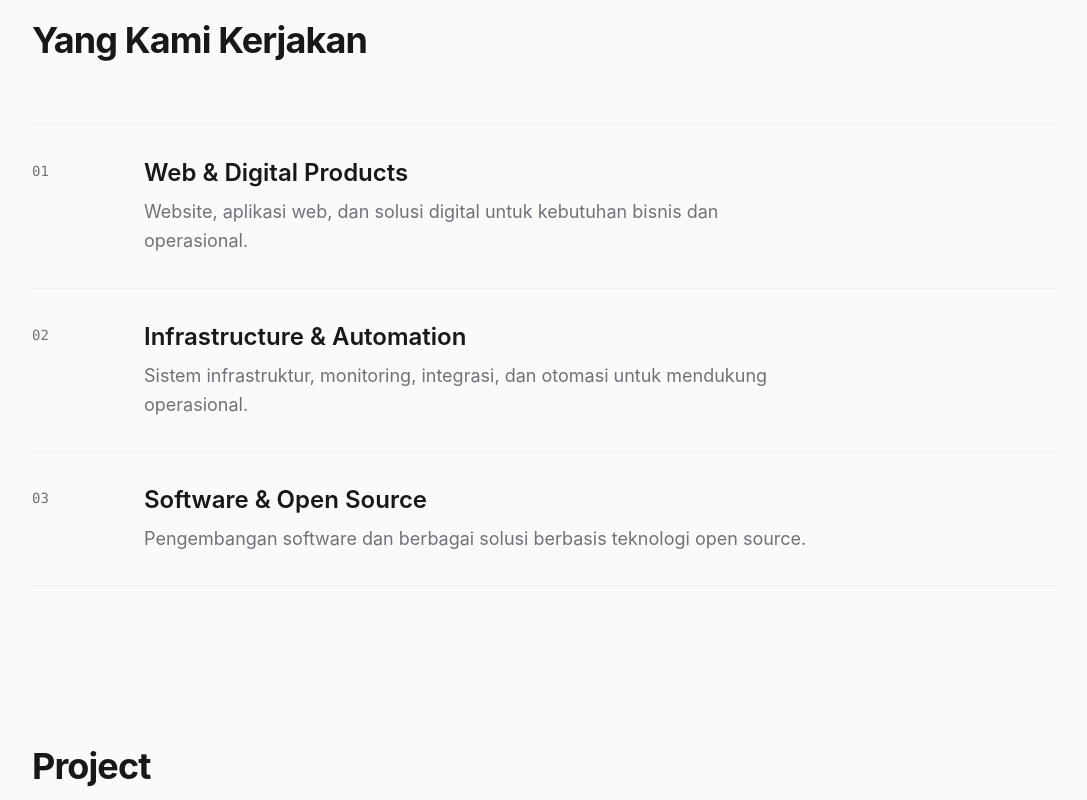
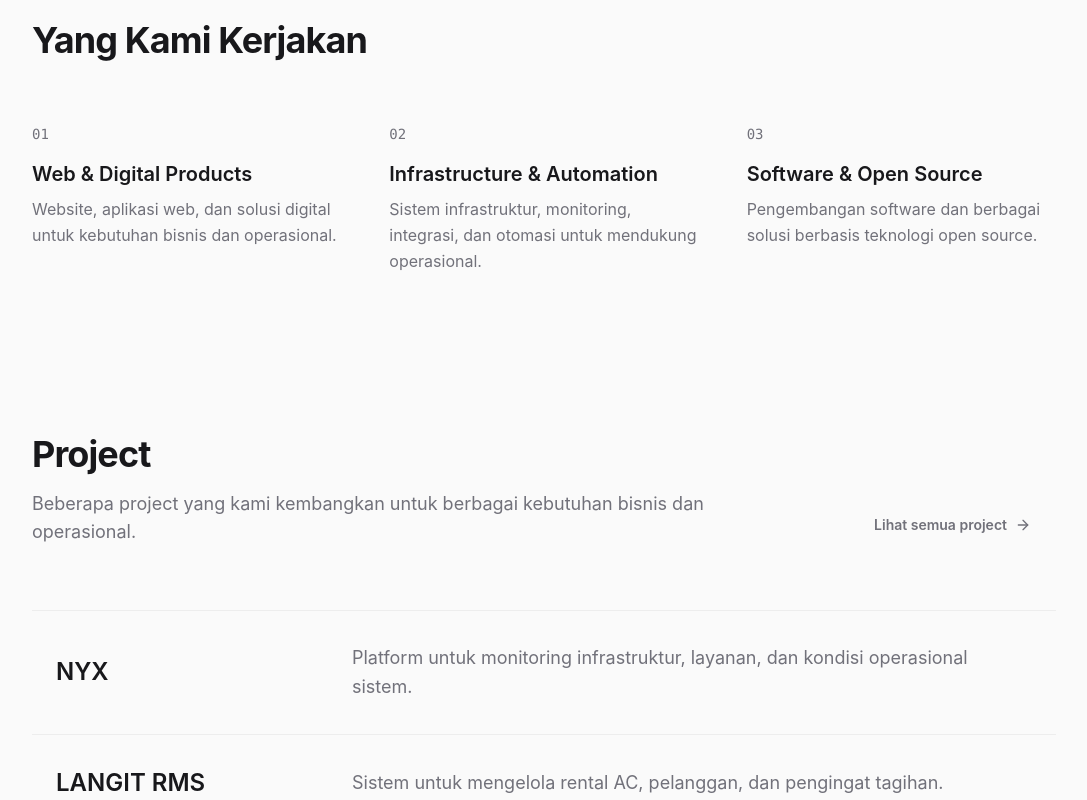
Before and after one commit to trisfproject/trisfproject.github.io, a React (Vite) app: page / in a window 1280 px wide. Shown: the part 860-1660 px from the top of the page, without its empty margins (96-1183 px from the left). Built offline with nearby package versions, Linux system fonts and the light colour scheme.

Commit message:
refactor: update services section layout to a responsive three-column grid system

```diff
--- a/src/sections/Services.jsx
+++ b/src/sections/Services.jsx
@@ -32,19 +32,19 @@ export function Services() {
           </div>
         </Reveal>
 
-        <div className="flex flex-col border-t border-line-site">
+        <div className="grid grid-cols-1 md:grid-cols-3 gap-0 md:gap-8 lg:gap-12">
           {services.map((service, index) => {
             return (
               <Reveal key={service.title} delay={index * 0.1}>
-                <div className="group flex flex-col md:flex-row py-8 border-b border-line-site gap-2 md:gap-12 hover:bg-black/[0.01] dark:hover:bg-white/[0.01] transition-colors duration-300">
-                  <span className="text-sm font-mono font-medium text-text-muted md:w-16 md:pt-1">
+                <div className="flex flex-col py-6 md:py-0 border-b border-line-site md:border-b-0 last:border-b-0">
+                  <span className="text-sm font-mono font-medium text-text-muted mb-3 md:mb-4">
                     {String(index + 1).padStart(2, '0')}
                   </span>
-                  <div className="flex flex-col flex-1">
-                    <h3 className="mb-2 text-xl md:text-2xl font-semibold text-text-main">
+                  <div className="flex flex-col">
+                    <h3 className="mb-2 text-xl font-semibold text-text-main">
                       {service.title}
                     </h3>
-                    <p className="text-base md:text-lg text-text-muted leading-relaxed max-w-2xl">
+                    <p className="text-base text-text-muted leading-relaxed">
                       {service.description}
                     </p>
                   </div>
```
